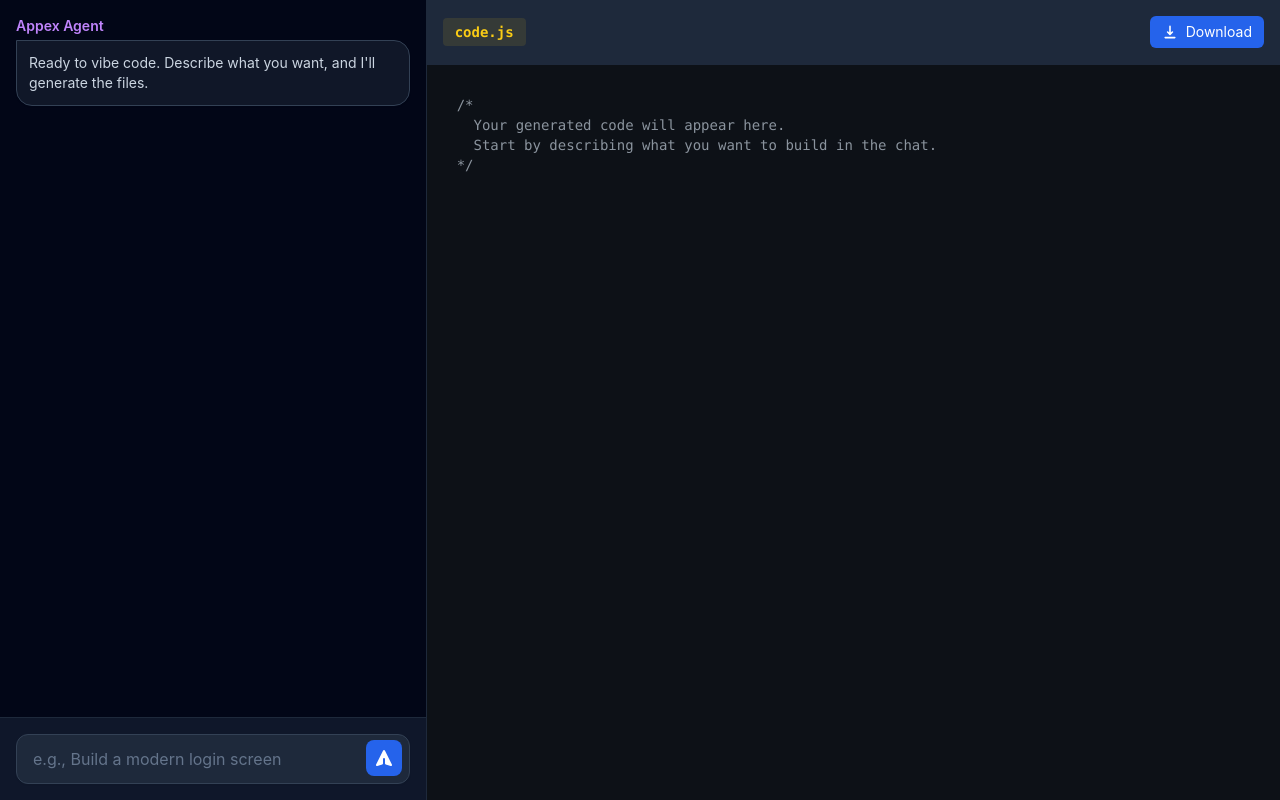
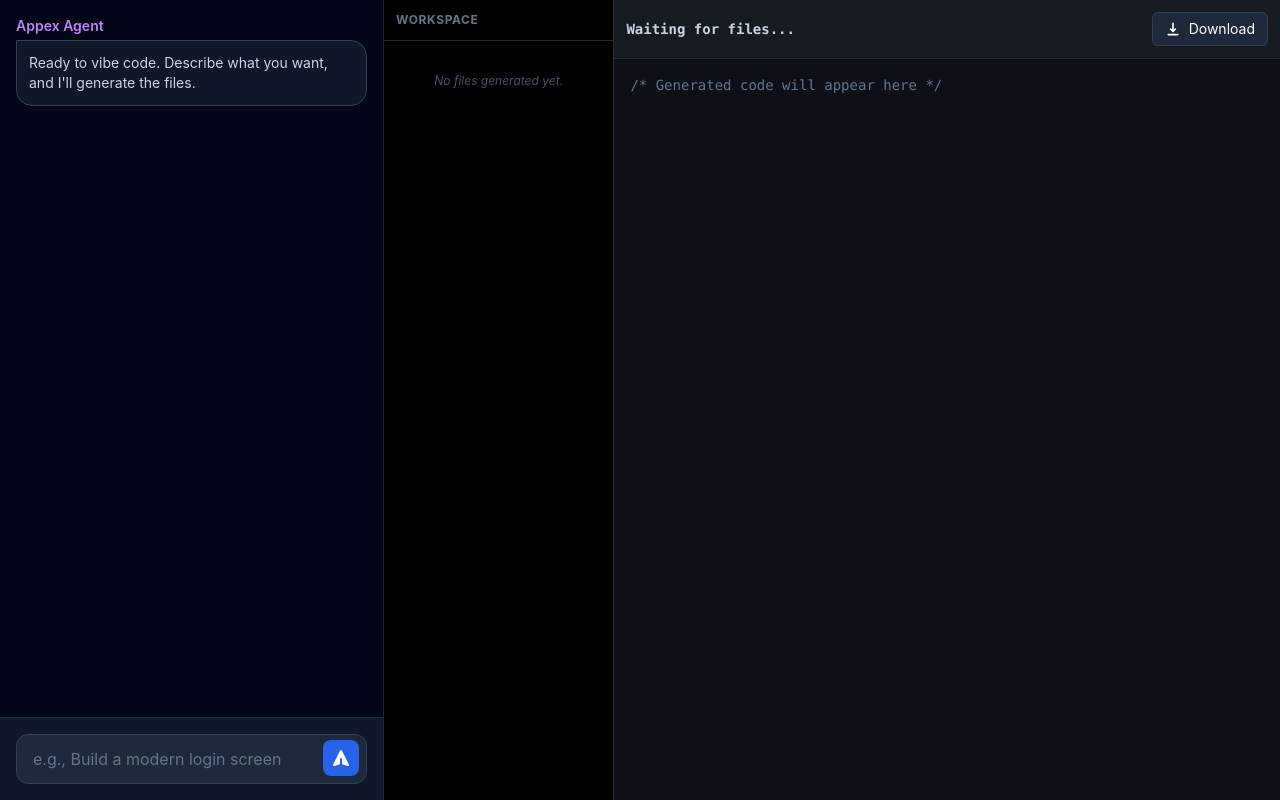
Before and after one commit to dg8abyt-oss/appepx-2, a plain HTML site: page index.html in a window 1280 px wide. Drawn offline with nearby package versions, Linux system fonts and the light colour scheme; a script that the page names is missing.

Commit message:
Update index.html

````diff
--- a/index.html
+++ b/index.html
@@ -3,7 +3,7 @@
 <head>
     <meta charset="UTF-8">
     <meta name="viewport" content="width=device-width, initial-scale=1.0, maximum-scale=1.0, user-scalable=no">
-    <title>Appex Vibe Coder - Live Preview</title>
+    <title>Appex Vibe Coder - Studio</title>
 
     <link rel="manifest" href="/manifest.json">
     <link rel="icon" href="https://ik.imagekit.io/migbb/vibe-coding.png?updatedAt=1771554953655" type="image/png" sizes="200x200" />
@@ -13,11 +13,8 @@
 
     <script src="https://gateway.dhruvs.host/widget.js" defer></script>
 
-    <script src="https://cdn.jsdelivr.net/npm/marked/marked.min.js"></script>
-
     <link rel="stylesheet" href="https://cdnjs.cloudflare.com/ajax/libs/highlight.js/11.9.0/styles/github-dark.min.css">
     <script src="https://cdnjs.cloudflare.com/ajax/libs/highlight.js/11.9.0/highlight.min.js"></script>
-    <script>hljs.highlightAll();</script>
 
     <style>
         /* Modern Scrollbar */
@@ -26,16 +23,13 @@
         ::-webkit-scrollbar-thumb { background: #334155; border-radius: 4px; }
         ::-webkit-scrollbar-thumb:hover { background: #475569; }
         body { font-family: 'Inter', sans-serif; }
-        .code-header { background-color: #1e293b; }
-        .code-content { background-color: #0d1117; }
     </style>
 </head>
 <body class="bg-slate-950 text-slate-200 h-screen flex overflow-hidden">
 
     <div class="flex w-full h-full">
 
-        <div class="w-1/3 flex flex-col border-r border-slate-800 bg-slate-950">
-
+        <div class="w-[30%] min-w-[300px] flex flex-col border-r border-slate-800 bg-slate-950">
             <div id="chat-container" class="flex-1 overflow-y-auto p-4 space-y-4">
                 <div class="flex flex-col items-start">
                     <div class="flex items-center gap-2 text-purple-400 mb-1">
@@ -58,15 +52,24 @@
                     </button>
                 </div>
             </div>
-
         </div>
 
-        <div class="w-2/3 flex flex-col bg-[#0d1117]">
+        <div class="w-[18%] min-w-[150px] flex flex-col bg-black border-r border-slate-800">
+            <div class="p-3 border-b border-slate-800 flex items-center justify-between">
+                <span class="text-xs font-bold text-slate-500 uppercase tracking-wider">Workspace</span>
+            </div>
 
-            <div class="code-header flex items-center justify-between p-4 border-b border-slate-800">
+            <div id="file-list" class="flex-1 overflow-y-auto p-2 space-y-1">
+                <div class="text-xs text-slate-600 italic p-2 text-center mt-4">No files generated yet.</div>
+            </div>
+        </div>
+
+        <div class="flex-1 flex flex-col bg-[#0d1117] relative">
+
+            <div class="flex items-center justify-between p-3 border-b border-slate-800 bg-[#161b22]">
                 <div class="flex items-center gap-4">
-                    <div id="file-name" class="font-mono text-sm font-semibold text-yellow-400 bg-yellow-400/10 px-3 py-1 rounded">
-                        code.js
+                    <div id="file-name-display" class="font-mono text-sm font-semibold text-slate-300">
+                        Waiting for files...
                     </div>
 
                     <div id="view-toggles" class="hidden flex bg-slate-900 rounded-lg p-1 border border-slate-700">
@@ -75,7 +78,7 @@
                     </div>
                 </div>
 
-                <button onclick="downloadCode()" class="flex items-center gap-2 bg-blue-600 hover:bg-blue-500 text-white px-3 py-1.5 rounded-md text-sm transition">
+                <button onclick="downloadCode()" class="flex items-center gap-2 bg-slate-800 hover:bg-slate-700 border border-slate-700 text-white px-3 py-1.5 rounded-md text-sm transition">
                     <svg xmlns="http://www.w3.org/2000/svg" class="h-4 w-4" viewBox="0 0 20 20" fill="currentColor">
                         <path fill-rule="evenodd" d="M3 17a1 1 0 011-1h12a1 1 0 110 2H4a1 1 0 01-1-1zm3.293-7.707a1 1 0 011.414 0L9 10.586V3a1 1 0 112 0v7.586l1.293-1.293a1 1 0 111.414 1.414l-3 3a1 1 0 01-1.414 0l-3-3a1 1 0 010-1.414z" clip-rule="evenodd" />
                     </svg>
@@ -84,18 +87,14 @@
             </div>
 
             <div class="flex-1 relative overflow-auto p-4">
-                <pre id="code-container" class="m-0 h-full"><code id="code-display" class="language-javascript text-sm font-mono h-full block">/*
-  Your generated code will appear here.
-  Start by describing what you want to build in the chat.
-*/</code></pre>
-
+                <pre id="code-container" class="m-0 h-full"><code id="code-display" class="language-html text-sm font-mono h-full block text-slate-500">/* Generated code will appear here */</code></pre>
                 <iframe id="preview-frame" class="w-full h-full bg-white rounded-md hidden border-none" sandbox="allow-scripts allow-forms allow-same-origin allow-modals"></iframe>
             </div>
         </div>
 
     </div>
 
-<script>
+    <script>
         const chatContainer = document.getElementById('chat-container');
         const inputField = document.getElementById('prompt-input');
 
@@ -113,12 +112,14 @@
         let files = {};
         let currentActiveFile = null;
 
+        // Auto-resize textarea
         inputField.addEventListener('input', function() {
             this.style.height = 'auto';
             this.style.height = (this.scrollHeight) + 'px';
             if(this.value === '') this.style.height = 'auto';
         });
 
+        // Enter to send
         inputField.addEventListener('keydown', function(e) {
             if (e.key === 'Enter' && !e.shiftKey) {
                 e.preventDefault();
@@ -129,7 +130,6 @@
         function appendMessage(role, text) {
             const isUser = role === 'user';
 
-            // Clean up the chat UI
             let chatText = typeof text === 'string' ? text : JSON.stringify(text);
             if (!isUser) {
                 chatText = chatText.replace(/\((.*?)\)\s*([\s\S]*?)--end/gi, '\n[File generated: $1]\n');
@@ -170,10 +170,11 @@
         }
 
         function renderFileList() {
+            if(!fileListContainer) return;
+
             fileListContainer.innerHTML = '';
             const fileNames = Object.keys(files);
 
-            // Re-inject the empty state message if something goes wrong
             if(fileNames.length === 0) {
                 fileListContainer.innerHTML = `<div class="text-xs text-slate-600 italic p-2 text-center mt-4">No files generated yet.</div>`;
                 return;
@@ -218,12 +219,10 @@
         }
 
         function processAIResponse(rawText) {
-            // 1. Force string conversion just in case the gateway returns a JSON object
             const text = typeof rawText === 'string' ? rawText : JSON.stringify(rawText, null, 2);
-
             let foundFiles = false;
 
-            // Strategy A: Hunt for your strict custom format (filename.ext)
+            // Strategy A: Custom format
             const strictRegex = /\((.*?)\)\s*([\s\S]*?)--end/gi;
             let match;
             while ((match = strictRegex.exec(text)) !== null) {
@@ -237,7 +236,7 @@
                 if(!currentActiveFile) currentActiveFile = fileName;
             }
 
-            // Strategy B (Fallback): If the AI rebelled and used Markdown anyway
+            // Strategy B: Fallback Markdown
             if (!foundFiles) {
                 const mdRegex = /```(\w+)?\n([\s\S]*?)```/gi;
                 let mdMatch;
@@ -254,7 +253,7 @@
                 }
             }
 
-            // Strategy C (Nuclear Fallback): Just dump the whole raw response into an HTML file
+            // Strategy C: Nuclear Fallback
             if (!foundFiles && text.trim().length > 0) {
                 files["app.html"] = { code: text.trim(), lang: 'html' };
                 currentActiveFile = "app.html";
@@ -287,12 +286,13 @@
             inputField.style.height = 'auto';
             appendMessage('user', prompt);
 
-            // Add loading indicators to both the Chat AND the File Explorer
             const loadingId = 'loading-' + Date.now();
             chatContainer.insertAdjacentHTML('beforeend', `<div id="${loadingId}" class="flex flex-col items-start animate-pulse"><div class="p-3 rounded-2xl rounded-tl-none bg-slate-800/50 border border-slate-700 shadow-sm text-sm text-slate-500">Generating code...</div></div>`);
             chatContainer.scrollTop = chatContainer.scrollHeight;
 
-            fileListContainer.innerHTML = `<div class="text-xs text-yellow-400 italic p-2 text-center mt-4 animate-pulse">Building files...</div>`;
+            if(fileListContainer) {
+                fileListContainer.innerHTML = `<div class="text-xs text-yellow-400 italic p-2 text-center mt-4 animate-pulse">Building files...</div>`;
+            }
 
             try {
                 if (typeof window.dhruvs !== "function") throw new Error("Gateway script not loaded.");
@@ -307,7 +307,7 @@
             } catch (err) {
                 document.getElementById(loadingId).remove();
                 appendMessage('ai', `⚠️ Error: ${err.message}`);
-                renderFileList(); // Resets the file list UI if the call fails
+                renderFileList();
             }
         }
     </script>
````
